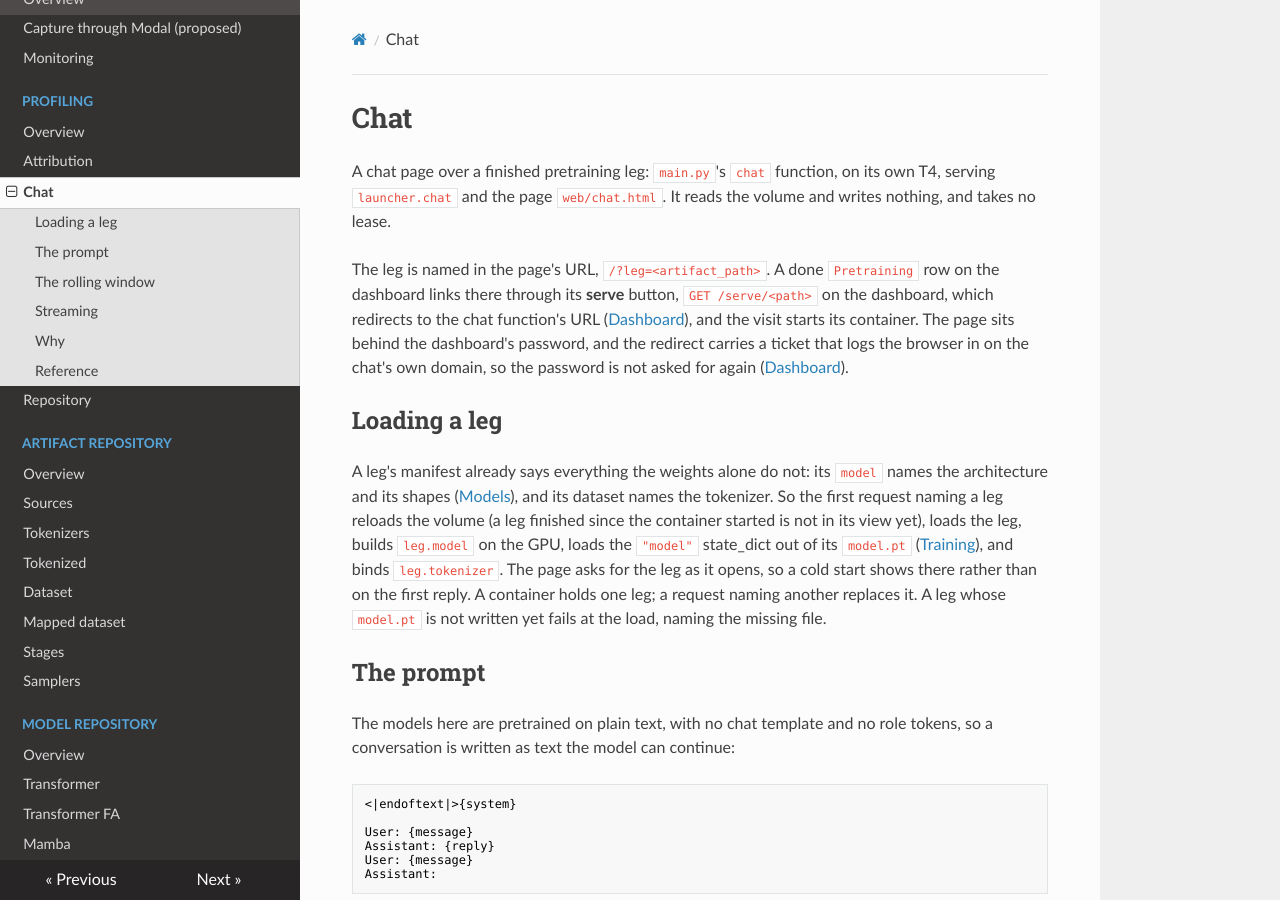
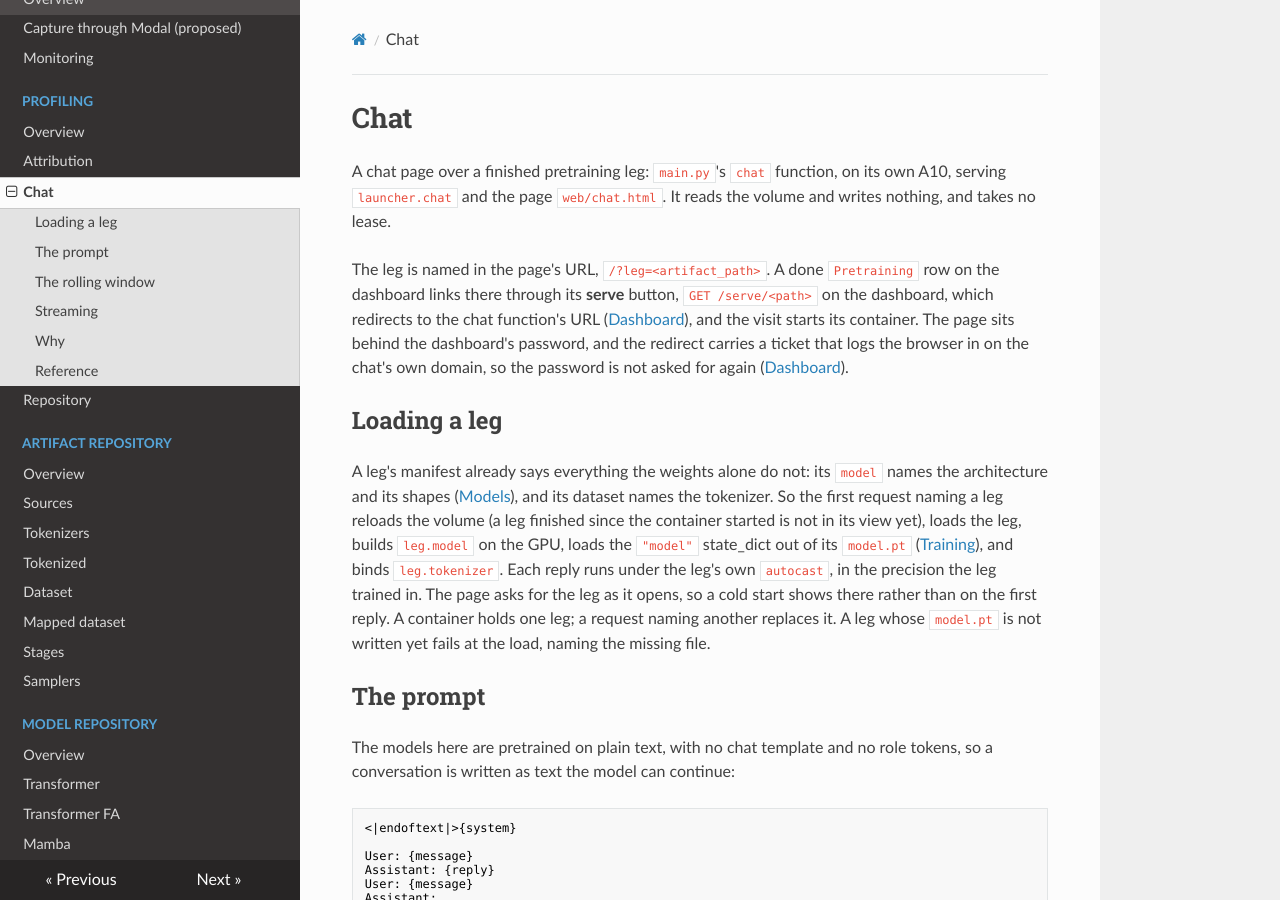
Before and after one commit to ocanphys/launchpad, an MkDocs documentation site: the page built from docs/chat.md, in a window 1280 px wide and 900 px high. Built offline with MkDocs 1.6.1, drawn with Linux system fonts in a browser that asks for light colours; nearby versions of some CDN libraries; some of the changed text lies outside the part shown.

Commit message:
chat: reply under the leg's autocast, on an A10
Co-Authored-By: Claude Opus 5.5 <noreply@anthropic.com>

```diff
--- a/docs/chat.md
+++ b/docs/chat.md
@@ -1,7 +1,7 @@
 # Chat
 
 A chat page over a finished pretraining leg: `main.py`'s `chat` function, on
-its own T4, serving `launcher.chat` and the page `web/chat.html`. It reads the
+its own A10, serving `launcher.chat` and the page `web/chat.html`. It reads the
 volume and writes nothing, and takes no lease.
 
 The leg is named in the page's URL, `/?leg=<artifact_path>`. A done
@@ -19,9 +19,10 @@ names the architecture and its shapes ([Models](models.md)), and its dataset
 names the tokenizer. So the first request naming a leg reloads the volume (a
 leg finished since the container started is not in its view yet), loads the
 leg, builds `leg.model` on the GPU, loads the `"model"` state_dict out of its
-`model.pt` ([Training](training.md)), and binds `leg.tokenizer`. The page asks
-for the leg as it opens, so a cold start shows there rather than on the first
-reply. A container holds one leg; a request naming another replaces it. A leg
+`model.pt` ([Training](training.md)), and binds `leg.tokenizer`. Each reply
+runs under the leg's own `autocast`, in the precision the leg trained in. The
+page asks for the leg as it opens, so a cold start shows there rather than on
+the first reply. A container holds one leg; a request naming another replaces it. A leg
 whose `model.pt` is not written yet fails at the load, naming the missing file.
 
 ## The prompt
@@ -70,6 +71,10 @@ page aborts the request, and generation ends at the next token.
 
 ## Why
 
+**An A10.** A `TransformerFA` leg's attention runs only on flash attention,
+which takes fp16 or bf16 on an Ampere GPU or later. The A10 is an Ampere GPU,
+so it serves every leg, in bf16 under the leg's `autocast`.
+
 **A leg folder, not a `.pt` path.** A `model.pt` holds tensors and nothing
 about the network they belong to or the tokenizer they speak. Pointing at the
 leg reads both from its manifest, so they cannot drift from the weights.
--- a/main.py
+++ b/main.py
@@ -215,7 +215,7 @@ def jupyter():
 
 @app.function(
     image=chat_image,
-    gpu="T4",
+    gpu="A10",
     volumes={STORAGE.as_posix(): volume},
     secrets=[modal.Secret.from_name(LAB_SECRET)],
     scaledown_window=300,
```
Also changed, not shown: 1 other file.
